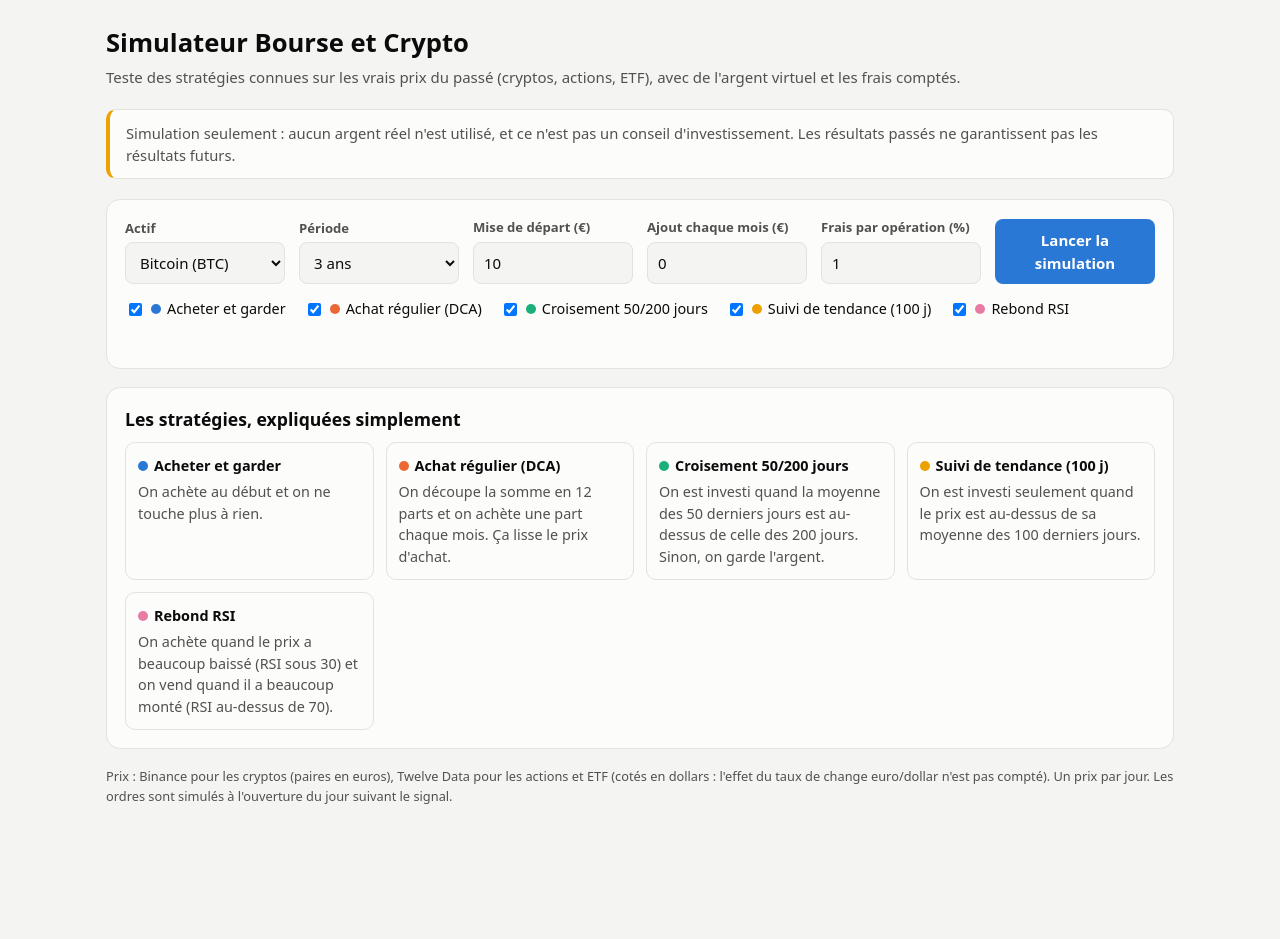
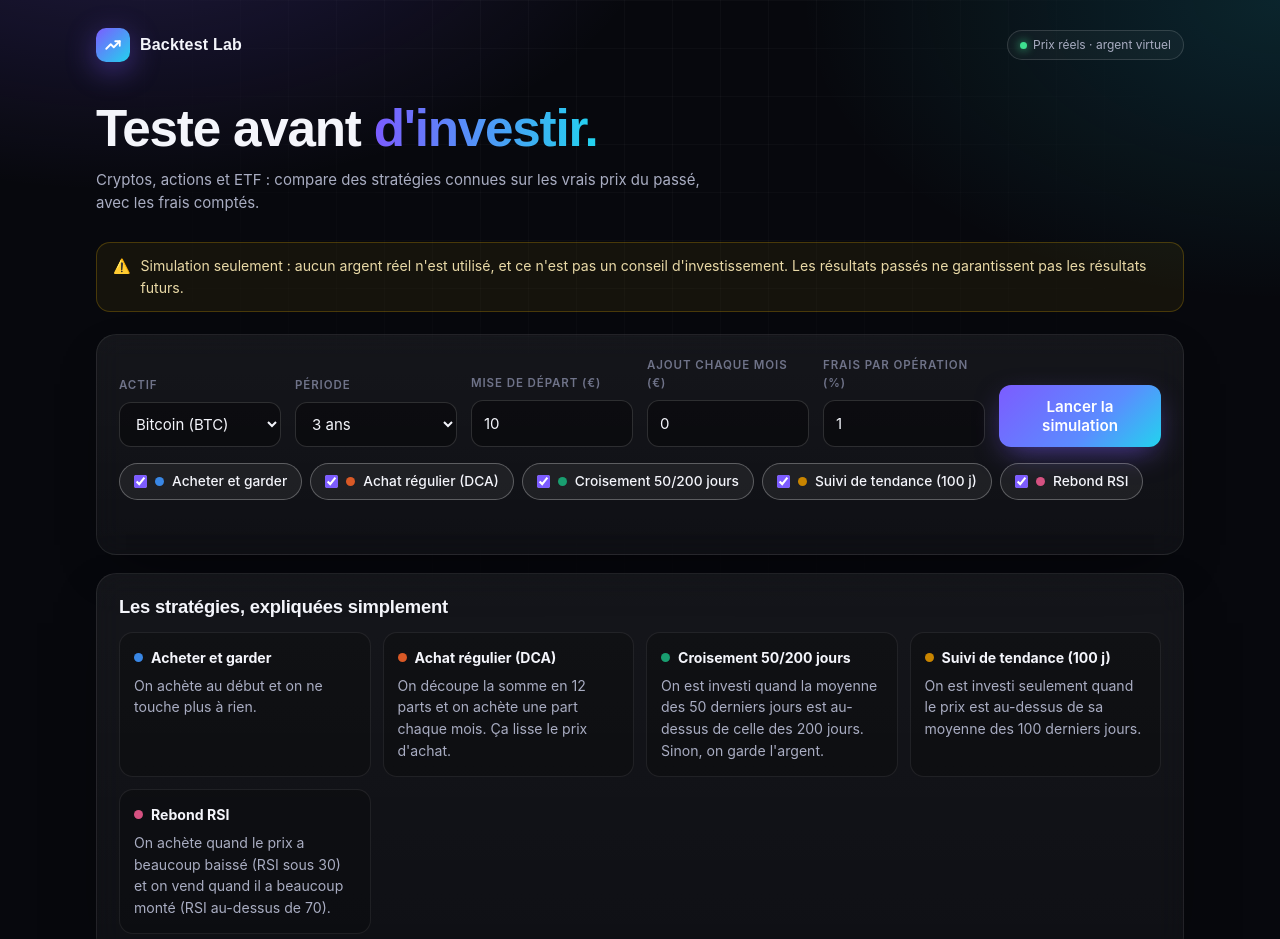
Before and after one commit to Akanout/simulateur-crypto, a plain HTML site: page index.html in a window 1280 px wide. Shown: the top 939 px of the page. Before the commit the page ends 874 px from the top, so only its background shows below. Drawn offline with nearby package versions, Linux system fonts and the light colour scheme.

Commit message:
Add files via upload

```diff
--- a/index.html
+++ b/index.html
@@ -5,76 +5,107 @@
 <meta name="viewport" content="width=device-width, initial-scale=1">
 <title>Simulateur Bourse et Crypto</title>
 <meta name="referrer" content="no-referrer">
-<meta http-equiv="Content-Security-Policy" content="default-src 'none'; script-src 'sha256-3BMx0bhikJ7V0eOV9CPQxNKP7Y9/GrKiOjdeUcLUxrc=' https://cdnjs.cloudflare.com; style-src 'unsafe-inline'; connect-src https://data-api.binance.vision https://api.twelvedata.com; img-src 'self' data:; base-uri 'none'; form-action 'none'">
+<meta http-equiv="Content-Security-Policy" content="default-src 'none'; script-src 'sha256-9x/DjwKbsnX0e4McuOoJaccwkCU8cgCXzYiR2ktBocc=' https://cdnjs.cloudflare.com; style-src 'unsafe-inline' https://fonts.googleapis.com; font-src https://fonts.gstatic.com; connect-src https://data-api.binance.vision https://api.twelvedata.com; img-src 'self' data:; base-uri 'none'; form-action 'none'">
 <script src="https://cdnjs.cloudflare.com/ajax/libs/Chart.js/4.4.1/chart.umd.min.js" integrity="sha384-bs/nf9FbdNouRbMiFcrcZfLXYPKiPaGVGplVbv7dLGECccEXDW+S3zjqSKR5ZEaD" crossorigin="anonymous" referrerpolicy="no-referrer"></script>
+<link rel="preconnect" href="https://fonts.googleapis.com">
+<link rel="preconnect" href="https://fonts.gstatic.com" crossorigin>
+<link href="https://fonts.googleapis.com/css2?family=Space+Grotesk:wght@500;600;700&family=Inter:wght@400;500;600&display=swap" rel="stylesheet">
 <style>
 :root{
-  color-scheme: light;
-  --bg:#f4f4f2; --surface-1:#fcfcfb; --line:#e3e2dd;
-  --text-primary:#0b0b0b; --text-secondary:#52514e; --text-muted:#7a7974;
-  --accent:#2a78d6; --good:#008300; --bad:#c62f2e;
-  --series-1:#2a78d6; --series-2:#eb6834; --series-3:#1baf7a; --series-4:#eda100; --series-5:#e87ba4;
-}
-@media (prefers-color-scheme: dark){
-  :root:where(:not([data-theme="light"])){
-    color-scheme: dark;
-    --bg:#111110; --surface-1:#1a1a19; --line:#2e2d2a;
-    --text-primary:#ffffff; --text-secondary:#c3c2b7; --text-muted:#8f8e86;
-    --accent:#3987e5; --good:#3fb950; --bad:#e66767;
-    --series-1:#3987e5; --series-2:#d95926; --series-3:#199e70; --series-4:#c98500; --series-5:#d55181;
-  }
-}
-:root[data-theme="dark"]{
   color-scheme: dark;
-  --bg:#111110; --surface-1:#1a1a19; --line:#2e2d2a;
-  --text-primary:#ffffff; --text-secondary:#c3c2b7; --text-muted:#8f8e86;
-  --accent:#3987e5; --good:#3fb950; --bad:#e66767;
+  --bg:#07080d; --bg-2:#0d0f18;
+  --glass:rgba(255,255,255,.035); --glass-2:rgba(255,255,255,.06);
+  --line:rgba(255,255,255,.08); --line-2:rgba(255,255,255,.14);
+  --text-primary:#f4f5fb; --text-secondary:#a9adc2; --text-muted:#6f7389;
+  --accent:#7c5cff; --accent-2:#22d3ee; --good:#3ee08f; --bad:#ff6b7d;
   --series-1:#3987e5; --series-2:#d95926; --series-3:#199e70; --series-4:#c98500; --series-5:#d55181;
+  --surface-1:#0d0f18;
+  --radius:20px;
 }
 *{box-sizing:border-box}
-body{margin:0;background:var(--bg);color:var(--text-primary);font:15px/1.5 system-ui,-apple-system,"Segoe UI",Roboto,sans-serif}
-.wrap{max-width:1100px;margin:0 auto;padding:24px 16px 48px}
-h1{font-size:1.6rem;margin:0 0 4px}
-.sub{color:var(--text-secondary);margin:0 0 20px}
-.banner{background:var(--surface-1);border:1px solid var(--line);border-left:4px solid var(--series-4);border-radius:10px;padding:12px 16px;margin-bottom:20px;color:var(--text-secondary);font-size:.92rem}
-.card{background:var(--surface-1);border:1px solid var(--line);border-radius:14px;padding:18px;margin-bottom:18px}
+html{background:var(--bg)}
+body{margin:0;min-height:100vh;color:var(--text-primary);font:15px/1.55 Inter,system-ui,-apple-system,"Segoe UI",sans-serif;
+  background:
+    radial-gradient(900px 500px at 10% -10%, rgba(124,92,255,.22), transparent 60%),
+    radial-gradient(800px 500px at 100% 0%, rgba(34,211,238,.14), transparent 60%),
+    var(--bg);}
+body::before{content:"";position:fixed;inset:0;pointer-events:none;opacity:.35;
+  background-image:linear-gradient(var(--line) 1px,transparent 1px),linear-gradient(90deg,var(--line) 1px,transparent 1px);
+  background-size:48px 48px;mask-image:radial-gradient(ellipse at top,#000 20%,transparent 70%)}
+.wrap{position:relative;max-width:1120px;margin:0 auto;padding:28px 16px 64px}
+.top{display:flex;align-items:center;justify-content:space-between;gap:12px;margin-bottom:40px}
+.brand{display:flex;align-items:center;gap:10px;font:600 1rem "Space Grotesk",sans-serif;letter-spacing:.2px}
+.logo{width:34px;height:34px;border-radius:10px;background:linear-gradient(135deg,var(--accent),var(--accent-2));display:grid;place-items:center;box-shadow:0 8px 30px rgba(124,92,255,.45)}
+.badge{font-size:.75rem;color:var(--text-secondary);border:1px solid var(--line-2);border-radius:999px;padding:5px 12px;background:var(--glass)}
+.badge i{display:inline-block;width:7px;height:7px;border-radius:50%;background:var(--good);margin-right:6px;box-shadow:0 0 10px var(--good)}
+.hero{margin-bottom:28px}
+h1{font:700 clamp(2rem,5vw,3.2rem)/1.05 "Space Grotesk",sans-serif;letter-spacing:-1.2px;margin:0 0 12px}
+h1 span{background:linear-gradient(90deg,var(--accent),var(--accent-2));-webkit-background-clip:text;background-clip:text;color:transparent}
+.sub{color:var(--text-secondary);margin:0 0 20px;max-width:640px}
+.banner{display:flex;gap:10px;align-items:flex-start;background:rgba(255,196,0,.06);border:1px solid rgba(255,196,0,.22);border-radius:14px;padding:12px 16px;margin-bottom:22px;color:#e9d9a6;font-size:.88rem}
+.card{background:linear-gradient(180deg,var(--glass-2),var(--glass));border:1px solid var(--line);border-radius:var(--radius);padding:22px;margin-bottom:18px;
+  backdrop-filter:blur(14px);-webkit-backdrop-filter:blur(14px);box-shadow:0 20px 60px -30px rgba(0,0,0,.8)}
 .controls{display:grid;grid-template-columns:repeat(auto-fit,minmax(160px,1fr));gap:14px;align-items:end}
-label{display:block;font-size:.82rem;color:var(--text-secondary);margin-bottom:4px;font-weight:600}
-select,input{width:100%;padding:9px 10px;border:1px solid var(--line);border-radius:8px;background:var(--bg);color:var(--text-primary);font:inherit}
-button{padding:10px 18px;border:0;border-radius:8px;background:var(--accent);color:#fff;font:inherit;font-weight:700;cursor:pointer}
-button:disabled{opacity:.6;cursor:wait}
-.strats{display:flex;flex-wrap:wrap;gap:8px 18px;margin-top:14px}
-.strats label{display:flex;align-items:center;gap:6px;font-weight:500;color:var(--text-primary);font-size:.9rem;margin:0;cursor:pointer}
-.strats input{width:auto}
-.dot{width:10px;height:10px;border-radius:50%;display:inline-block}
-#status{margin-top:10px;color:var(--text-secondary);font-size:.9rem;min-height:1.4em}
-.chartbox{position:relative;height:380px}
-.toolbar{display:flex;justify-content:space-between;align-items:center;gap:10px;margin-bottom:8px;flex-wrap:wrap}
-.toolbar h2,.card h2{font-size:1.1rem;margin:0}
-.toggle{font-size:.85rem;color:var(--text-secondary);display:flex;gap:6px;align-items:center}
-.toggle input{width:auto}
-table{width:100%;border-collapse:collapse;font-size:.9rem}
-th,td{padding:9px 8px;text-align:right;border-bottom:1px solid var(--line);white-space:nowrap}
-th{color:var(--text-secondary);font-weight:600;font-size:.8rem}
+label{display:block;font-size:.72rem;text-transform:uppercase;letter-spacing:.9px;color:var(--text-muted);margin-bottom:7px;font-weight:600}
+select,input{width:100%;padding:11px 12px;border:1px solid var(--line-2);border-radius:12px;background:rgba(0,0,0,.35);color:var(--text-primary);font:inherit;transition:border-color .2s,box-shadow .2s}
+select:focus,input:focus{outline:none;border-color:var(--accent);box-shadow:0 0 0 3px rgba(124,92,255,.25)}
+option,optgroup{background:#12141f;color:var(--text-primary)}
+button{padding:12px 18px;border:0;border-radius:12px;background:linear-gradient(135deg,var(--accent),#5b8cff 60%,var(--accent-2));color:#fff;font:600 .95rem Inter,sans-serif;cursor:pointer;
+  box-shadow:0 10px 30px -8px rgba(124,92,255,.6);transition:transform .15s,box-shadow .2s,filter .2s}
+button:hover{transform:translateY(-1px);filter:brightness(1.08);box-shadow:0 14px 34px -8px rgba(124,92,255,.75)}
+button:disabled{opacity:.6;cursor:wait;transform:none}
+button.ghost{background:transparent;color:var(--text-secondary);border:1px solid var(--line-2);box-shadow:none}
+#run{width:100%}
+.strats{display:flex;flex-wrap:wrap;gap:8px;margin-top:16px}
+.strats label{display:flex;align-items:center;gap:8px;margin:0;cursor:pointer;text-transform:none;letter-spacing:0;font-size:.86rem;font-weight:500;color:var(--text-secondary);
+  border:1px solid var(--line-2);border-radius:999px;padding:7px 14px;background:rgba(0,0,0,.25);transition:all .2s}
+.strats label:has(input:checked){color:var(--text-primary);border-color:rgba(255,255,255,.28);background:var(--glass-2)}
+.strats input{width:auto;accent-color:var(--accent);margin:0}
+.dot{width:9px;height:9px;border-radius:50%;display:inline-block;flex:none}
+#status{margin-top:12px;color:var(--text-secondary);font-size:.88rem;min-height:1.4em}
+.keybox{margin-top:16px;padding:14px;border:1px dashed var(--line-2);border-radius:14px;background:rgba(0,0,0,.2)}
+.keyrow{display:flex;gap:8px;flex-wrap:wrap}.keyrow input{flex:1;min-width:180px}
+.hint{font-size:.78rem;color:var(--text-muted);margin:8px 0 0}
+.kpis{display:grid;grid-template-columns:repeat(auto-fit,minmax(200px,1fr));gap:14px;margin-bottom:18px}
+.kpi{border-radius:18px;padding:18px;border:1px solid var(--line);background:linear-gradient(160deg,rgba(124,92,255,.12),rgba(34,211,238,.04) 60%,transparent)}
+.kpi .k{font-size:.72rem;text-transform:uppercase;letter-spacing:.9px;color:var(--text-muted);font-weight:600}
+.kpi .v{font:700 1.7rem/1.2 "Space Grotesk",sans-serif;margin-top:6px;letter-spacing:-.5px}
+.kpi .s{font-size:.82rem;color:var(--text-secondary);margin-top:2px}
+.chartbox{position:relative;height:400px}
+.toolbar{display:flex;justify-content:space-between;align-items:center;gap:10px;margin-bottom:12px;flex-wrap:wrap}
+h2{font:600 1.15rem "Space Grotesk",sans-serif;margin:0;letter-spacing:-.2px}
+.toggle{font-size:.82rem;color:var(--text-secondary);display:flex;gap:6px;align-items:center;text-transform:none;letter-spacing:0;font-weight:500;margin:0}
+.toggle input{width:auto;accent-color:var(--accent)}
+table{width:100%;border-collapse:collapse;font-size:.9rem;font-variant-numeric:tabular-nums}
+th,td{padding:11px 10px;text-align:right;border-bottom:1px solid var(--line);white-space:nowrap}
+tr:hover td{background:rgba(255,255,255,.025)}
+th{color:var(--text-muted);font-weight:600;font-size:.72rem;text-transform:uppercase;letter-spacing:.8px}
 td:first-child,th:first-child{text-align:left}
 .tablewrap{overflow-x:auto}
 .pos{color:var(--good);font-weight:600}.neg{color:var(--bad);font-weight:600}
-.lesson{display:grid;grid-template-columns:repeat(auto-fit,minmax(240px,1fr));gap:12px}
-.lesson div{border:1px solid var(--line);border-radius:10px;padding:12px;font-size:.9rem;color:var(--text-secondary)}
-.lesson b{color:var(--text-primary);display:flex;gap:6px;align-items:center;margin-bottom:4px}
-.verdict{font-size:.95rem;color:var(--text-primary);margin:0 0 12px}
+.lesson{display:grid;grid-template-columns:repeat(auto-fit,minmax(230px,1fr));gap:12px}
+.lesson div{border:1px solid var(--line);border-radius:14px;padding:14px;font-size:.88rem;color:var(--text-secondary);background:rgba(0,0,0,.2)}
+.lesson b{color:var(--text-primary);display:flex;gap:8px;align-items:center;margin-bottom:6px}
+.verdict{font-size:.95rem;color:var(--text-secondary);margin:6px 0 14px}
+.verdict b{color:var(--text-primary)}
+.foot{font-size:.78rem;color:var(--text-muted)}
 .hidden{display:none}
-.keybox{margin-top:14px;padding:12px;border:1px dashed var(--line);border-radius:10px}
-.keyrow{display:flex;gap:8px}
-button.ghost{background:transparent;color:var(--text-secondary);border:1px solid var(--line)}.keyrow input{flex:1}
-.hint{font-size:.8rem;color:var(--text-muted);margin:6px 0 0}
+#results{animation:fade .5s ease}
+@keyframes fade{from{opacity:0;transform:translateY(8px)}to{opacity:1;transform:none}}
+@media (max-width:600px){.card{padding:16px}.chartbox{height:300px}.top{margin-bottom:24px}}
 </style>
 </head>
 <body>
 <div class="wrap">
-  <h1>Simulateur Bourse et Crypto</h1>
-  <p class="sub">Teste des stratégies connues sur les vrais prix du passé (cryptos, actions, ETF), avec de l'argent virtuel et les frais comptés.</p>
-  <div class="banner">Simulation seulement : aucun argent réel n'est utilisé, et ce n'est pas un conseil d'investissement. Les résultats passés ne garantissent pas les résultats futurs.</div>
+  <div class="top">
+    <div class="brand"><div class="logo"><svg width="18" height="18" viewBox="0 0 24 24" fill="none" stroke="#fff" stroke-width="2.4" stroke-linecap="round" stroke-linejoin="round"><polyline points="3 17 9 11 13 15 21 7"/><polyline points="15 7 21 7 21 13"/></svg></div>Backtest Lab</div>
+    <div class="badge"><i></i>Prix réels · argent virtuel</div>
+  </div>
+  <div class="hero">
+    <h1>Teste avant <span>d'investir.</span></h1>
+    <p class="sub">Cryptos, actions et ETF : compare des stratégies connues sur les vrais prix du passé, avec les frais comptés.</p>
+  </div>
+  <div class="banner">⚠️ <span>Simulation seulement : aucun argent réel n'est utilisé, et ce n'est pas un conseil d'investissement. Les résultats passés ne garantissent pas les résultats futurs.</span></div>
 
   <div class="card">
     <div class="controls">
@@ -124,6 +155,12 @@ button.ghost{background:transparent;color:var(--text-secondary);border:1px solid
   </div>
 
   <div id="results" class="hidden">
+    <div class="kpis">
+      <div class="kpi"><div class="k">Meilleure stratégie</div><div class="v" id="kpiBest">–</div><div class="s" id="kpiBestSub"></div></div>
+      <div class="kpi"><div class="k">Valeur finale</div><div class="v" id="kpiFinal">–</div><div class="s" id="kpiFinalSub"></div></div>
+      <div class="kpi"><div class="k">Gain</div><div class="v" id="kpiGain">–</div><div class="s" id="kpiGainSub"></div></div>
+      <div class="kpi"><div class="k">Pire chute</div><div class="v" id="kpiDD">–</div><div class="s">Baisse max. en cours de route</div></div>
+    </div>
     <div class="card">
       <div class="toolbar"><h2 id="chartTitle">Valeur du portefeuille</h2>
         <label class="toggle"><input type="checkbox" id="logscale"> Échelle logarithmique</label></div>
@@ -142,10 +179,10 @@ button.ghost{background:transparent;color:var(--text-secondary);border:1px solid
   </div>
 
   <div class="card">
-    <h2 style="margin-bottom:10px">Les stratégies, expliquées simplement</h2>
+    <h2 style="margin-bottom:14px">Les stratégies, expliquées simplement</h2>
     <div class="lesson" id="lesson"></div>
   </div>
-  <p class="sub" style="font-size:.8rem">Prix : Binance pour les cryptos (paires en euros), Twelve Data pour les actions et ETF (cotés en dollars : l'effet du taux de change euro/dollar n'est pas compté). Un prix par jour. Les ordres sont simulés à l'ouverture du jour suivant le signal.</p>
+  <p class="foot">Prix : Binance pour les cryptos (paires en euros), Twelve Data pour les actions et ETF (cotés en dollars : l'effet du taux de change euro/dollar n'est pas compté). Un prix par jour. Les ordres sont simulés à l'ouverture du jour suivant le signal.</p>
 </div>
 <script>
 // ===== Moteur de simulation (argent virtuel) =====
@@ -350,12 +387,12 @@ function drawChart(candles, results) {
       interaction: { mode: "index", intersect: false },
       plugins: {
         legend: { position: "top", align: "start", labels: { color: css("--text-secondary"), usePointStyle: true, pointStyle: "circle", boxWidth: 8, boxHeight: 8 } },
-        tooltip: { callbacks: { label: c => ` ${c.dataset.label} : ${eur(c.parsed.y)}` }, itemSort: (a, b) => b.parsed.y - a.parsed.y },
+        tooltip: { backgroundColor: "rgba(13,15,24,.95)", borderColor: "rgba(255,255,255,.12)", borderWidth: 1, padding: 12, titleColor: "#f4f5fb", bodyColor: "#a9adc2", callbacks: { label: c => ` ${c.dataset.label} : ${eur(c.parsed.y)}` }, itemSort: (a, b) => b.parsed.y - a.parsed.y },
       },
       scales: {
-        x: { ticks: { color: css("--text-muted"), maxTicksLimit: 8, maxRotation: 0 }, grid: { display: false } },
+        x: { ticks: { color: css("--text-muted"), maxTicksLimit: 8, maxRotation: 0 }, grid: { display: false }, border: { color: "rgba(255,255,255,.1)" } },
         y: { type: $("logscale").checked ? "logarithmic" : "linear",
-             ticks: { color: css("--text-muted"), callback: v => eur(+v) }, grid: { color: css("--line") } },
+             ticks: { color: css("--text-muted"), callback: v => eur(+v) }, grid: { color: "rgba(255,255,255,.06)" }, border: { display: false } },
       },
     },
   });
@@ -370,6 +407,14 @@ function drawTable(results, hold) {
       <td>${eur(r.invested)}</td><td>${eur(r.final)}</td>${cell(r.gain, eur)}${cell(r.gainPct, pct)}
       <td>-${r.maxDD.toFixed(0)} %</td><td>${r.trades}</td><td>${eur(r.fees)}</td></tr>`).join("");
   const best = sorted[0];
+  $("kpiBest").textContent = best.name;
+  $("kpiBestSub").textContent = `parmi ${results.length} stratégies`;
+  $("kpiFinal").textContent = eur(best.final);
+  $("kpiFinalSub").textContent = `pour ${eur(best.invested)} investis`;
+  $("kpiGain").textContent = pct(best.gainPct);
+  $("kpiGain").className = "v " + (best.gainPct >= 0 ? "pos" : "neg");
+  $("kpiGainSub").textContent = (best.gain >= 0 ? "+" : "") + eur(best.gain);
+  $("kpiDD").textContent = "-" + best.maxDD.toFixed(0) + " %";
   let txt = `Meilleure stratégie sur cette période : <b>${best.name}</b> (${pct(best.gainPct)}).`;
   if (hold && best.key !== "hold") {
     txt += ` Elle bat « Acheter et garder » de ${(best.gainPct - hold.gainPct).toFixed(1).replace(".", ",")} points.`;
```
